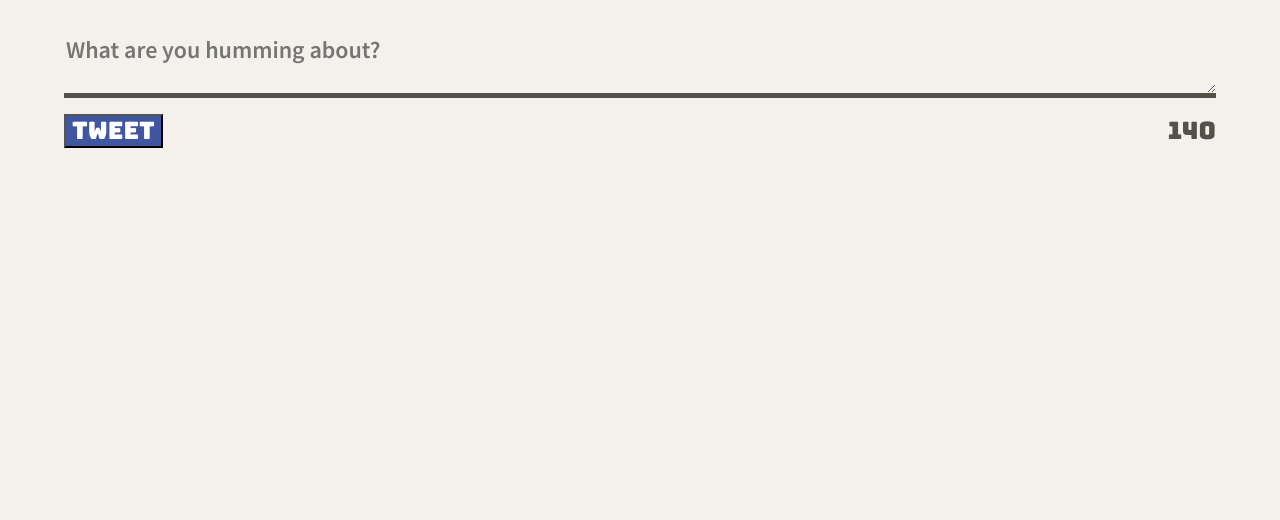
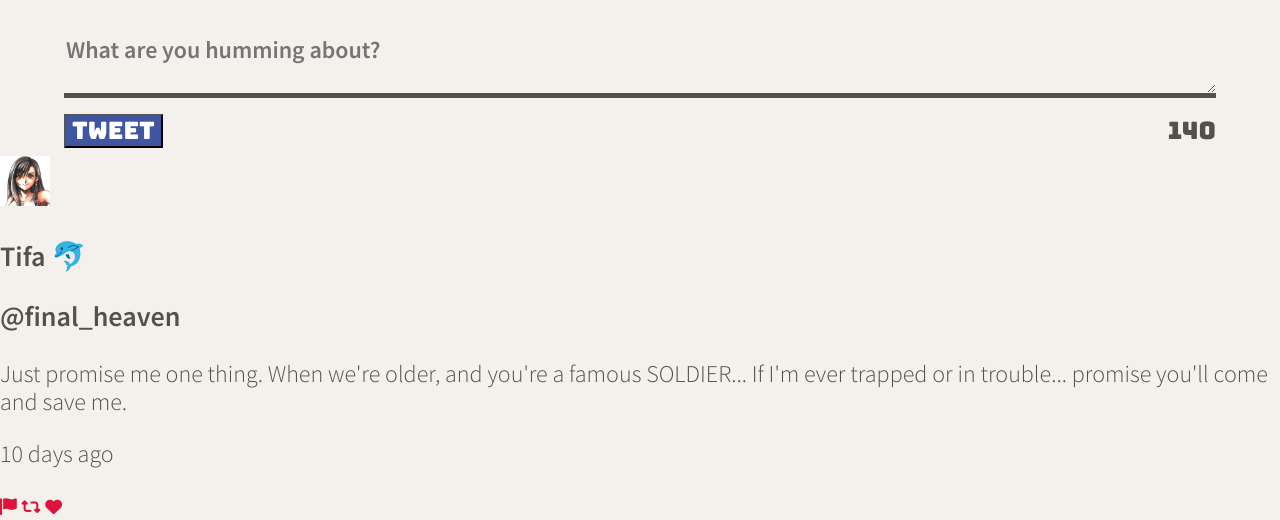
Before and after one commit to solidquartz/tweeter, a website: page public/index.html in a window 1280 px wide. Shown: the part 595-1115 px from the top of the page. Before the commit the page ends 800 px from the top, so only its background shows below. Drawn offline with nearby package versions, Linux system fonts and the light colour scheme.

Commit message:
Add raw html for tweet

```diff
--- a/public/index.html
+++ b/public/index.html
@@ -51,7 +51,7 @@
     </div>
   </nav>
 
-  <header>
+  <header class="profile-header">
     <div>
       <img src="/images/profile-hex.png">
     </div>
@@ -67,6 +67,7 @@
   <!-- Page-specific (main) content here -->
   <main class="container">
 
+    <!-- Compose Tweet -->
     <section class="new-tweet">
       <h2 class="centered-text">Compose Tweet</h2>
       <form method="POST" action="/tweets/">
@@ -78,6 +79,33 @@
       </form>
     </section>
 
+    <!-- Tweet Content -->
+    <section class="tweet">
+      <header>
+        <img src="/images/tifa-icon.jpeg" width="50px" height="50px" class="profile-pic">
+        <h3 class="profile-name">
+          Tifa 🐬
+        </h3>
+        <h3 class="username">
+          @final_heaven
+        </h3>
+      </header>
+      <article>
+        Just promise me one thing. When we're older, and you're a famous SOLDIER... If I'm ever trapped or in trouble...
+        promise you'll come and save me.
+      </article>
+      <footer>
+<p class="date-posted">
+  10 days ago
+</p>
+<i class="fa-solid fa-flag"></i>
+<i class="fa-solid fa-retweet"></i>
+<i class="fa-solid fa-heart"></i>
+
+      </footer>
+
+    </section>
+
   </main>
 
 </body>
--- a/public/styles/header.css
+++ b/public/styles/header.css
@@ -1,4 +1,4 @@
-header {
+.profile-header {
   display: flex;
   background-image:
     url("/images/light-paper-fibers.png");
--- a/public/styles/layout.css
+++ b/public/styles/layout.css
@@ -29,11 +29,3 @@ body {
 /*
  * Additional CSS can be defined below or in other CSS files, as per instructions
  */
-.container {
-  display: flex;
-  width: 90%;
-  align-content: center;
-  justify-content: center;
-  flex-direction: column;
-  margin: auto;
-}
--- a/public/styles/new-tweet.css
+++ b/public/styles/new-tweet.css
@@ -1,3 +1,12 @@
+.new-tweet {
+  display: flex;
+  width: 90%;
+  align-content: center;
+  justify-content: center;
+  flex-direction: column;
+  margin: auto;
+}
+
 form {
   display: flex;
   justify-content: center;
--- a/server/data-files/initial-tweets.json
+++ b/server/data-files/initial-tweets.json
@@ -8,7 +8,7 @@
     "content": {
       "text": "If I have seen further it is by standing on the shoulders of giants"
     },
-    "created_at": 1655821308969
+    "created_at": 1655829163267
   },
   {
     "user": {
@@ -19,6 +19,6 @@
     "content": {
       "text": "Je pense , donc je suis"
     },
-    "created_at": 1655907708969
+    "created_at": 1655915563267
   }
 ]
```
Also changed, not shown: public/scripts/composer-char-counter.js (+1 -8 lines), server/lib/util/user-helper.js (+13 -13 lines), public/images/tifa-icon.jpeg (added).
